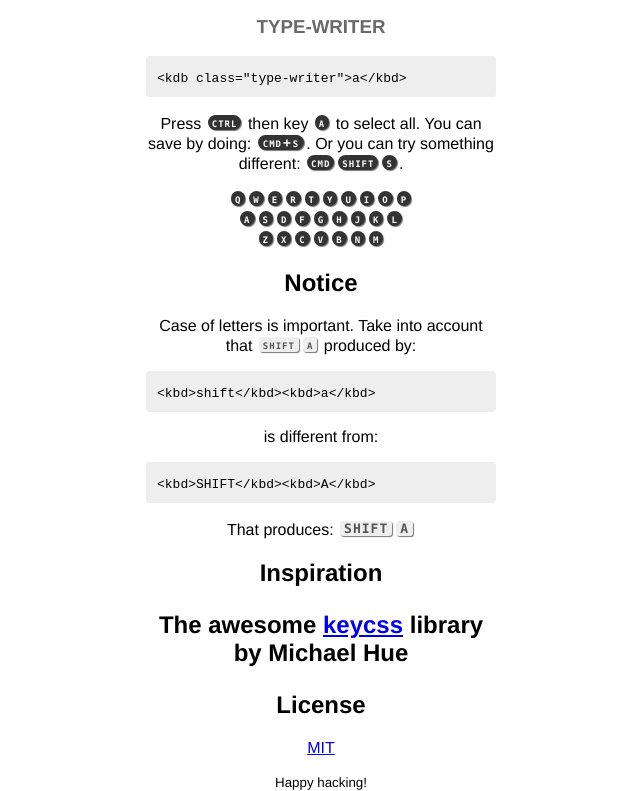
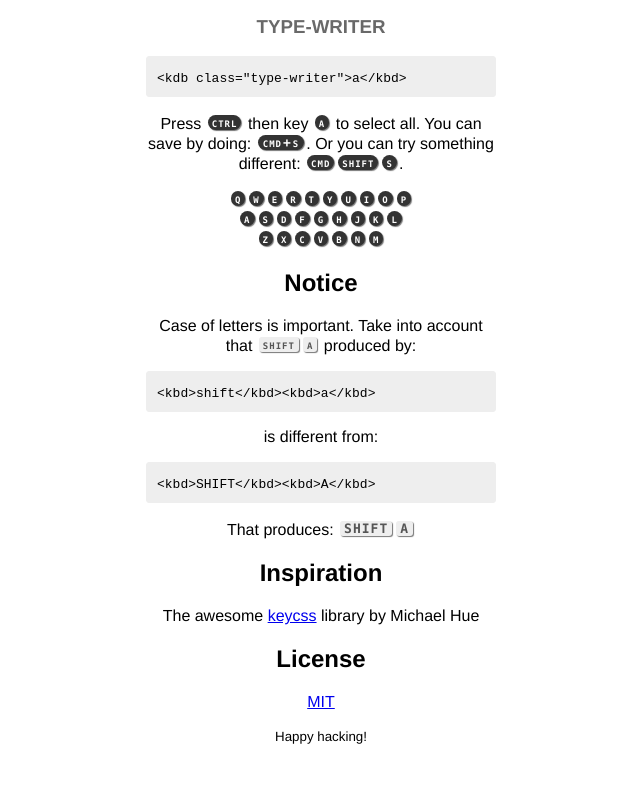
Before and after one commit to auth0/kbd, a website: page index.html in a window 1280 px wide. Shown: the part 1347-2138 px from the top of the page, without its empty margins (319-959 px from the left). After the commit the page ends 2092 px from the top, so only its background shows below. Drawn offline with Linux system fonts and the light colour scheme.

Commit message:
Fixing h2

```diff
--- a/index.html
+++ b/index.html
@@ -136,7 +136,7 @@
 
   <p>That produces: <kbd>SHIFT</kbd><kbd>A</kbd></p>
 
-  <h2>Inspiration<h2>
+  <h2>Inspiration</h2>
     <p> The awesome <a href="https://github.com/michaelhue/keyscss">keycss</a> library by Michael Hue
     </p>
   <h2>License</h2>
```
